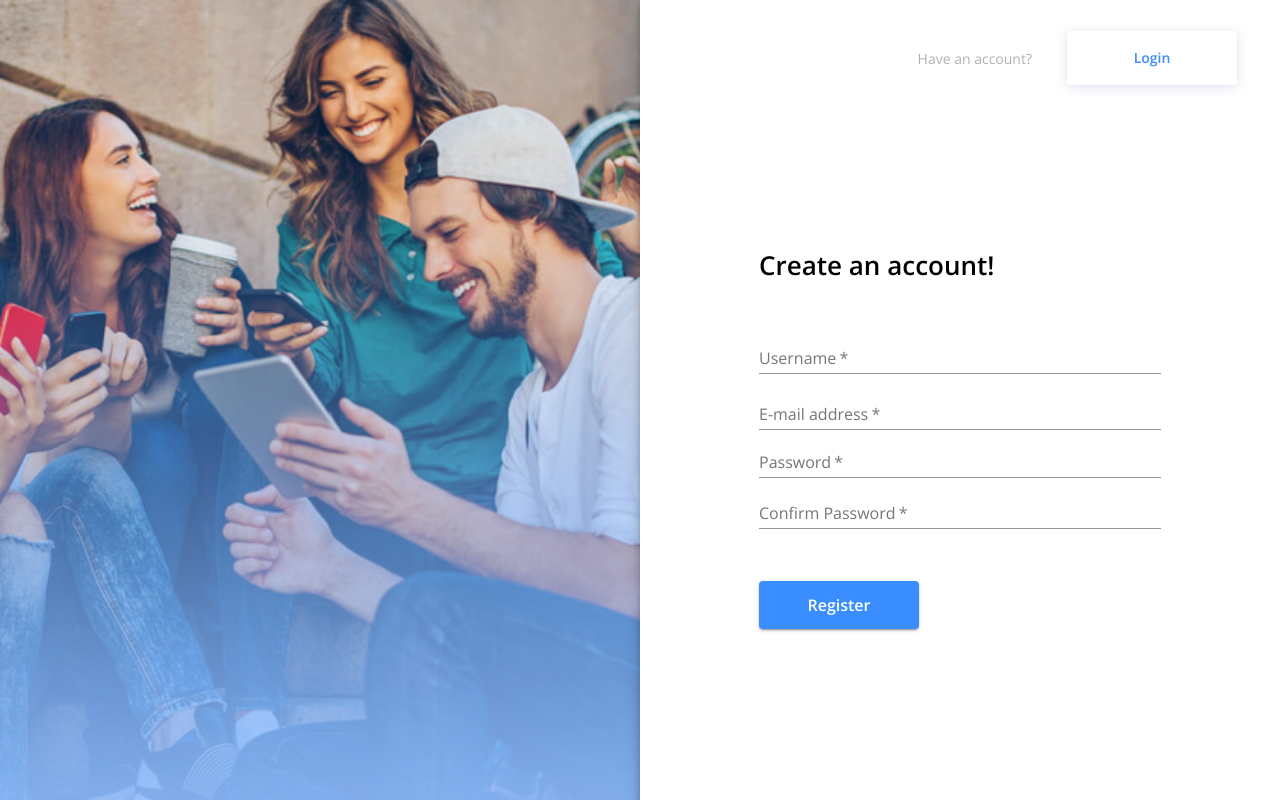
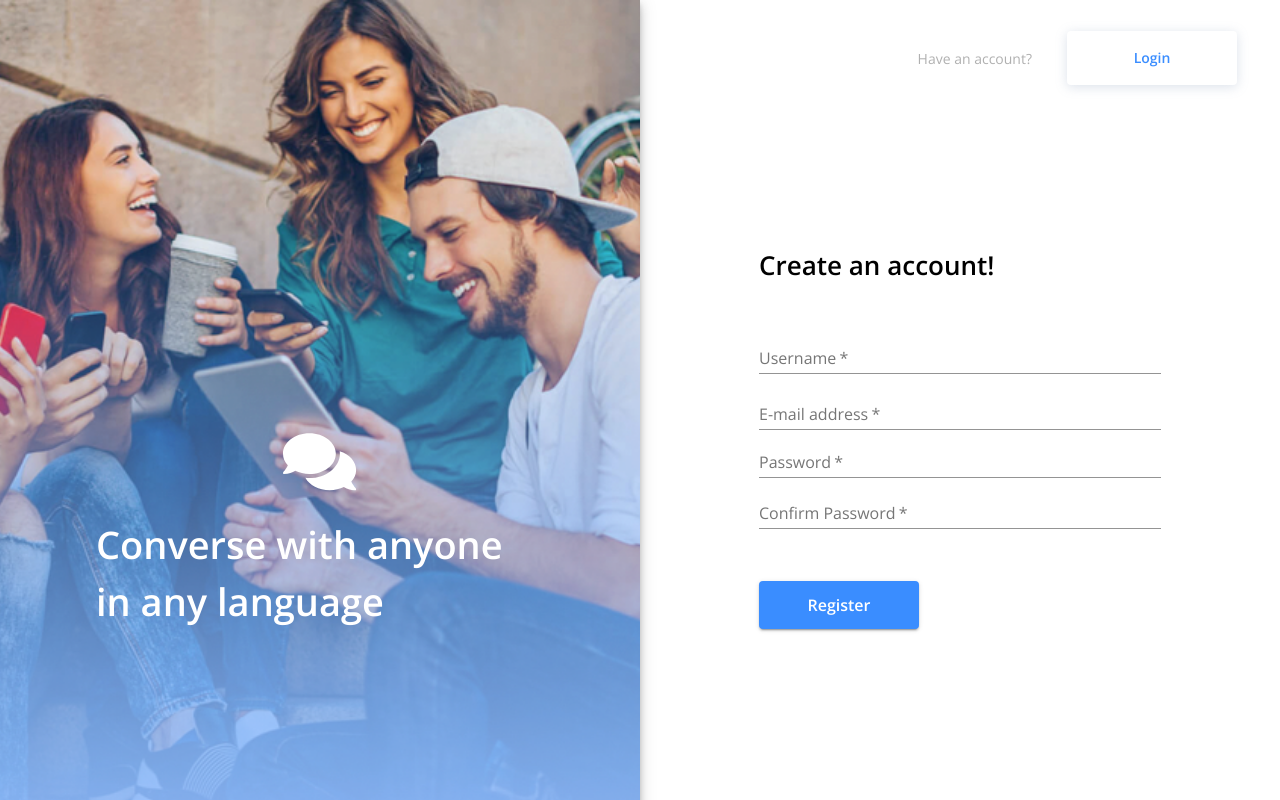
Before and after one commit to TawfiqKhan/messenger, a React (Create React App) app in the folder client/: page / in a window 1280 px wide. Shown: the top 800 px of the page. Built offline with nearby package versions, Linux system fonts and the light colour scheme; no server answers.

Commit message:
add overlay icon and text

```diff
--- a/client/package.json
+++ b/client/package.json
@@ -3,6 +3,9 @@
   "version": "0.1.0",
   "private": true,
   "dependencies": {
+    "@fortawesome/fontawesome-svg-core": "^1.2.35",
+    "@fortawesome/free-solid-svg-icons": "^5.15.3",
+    "@fortawesome/react-fontawesome": "^0.1.14",
     "@material-ui/core": "^4.11.0",
     "@material-ui/icons": "^4.11.2",
     "axios": "^0.21.0",
--- a/client/src/Login.js
+++ b/client/src/Login.js
@@ -4,6 +4,8 @@ import { connect } from "react-redux";
 import useStyles from "./useStyles";
 import CssBaseline from "@material-ui/core/CssBaseline";
 import Paper from "@material-ui/core/Paper";
+import { FontAwesomeIcon } from "@fortawesome/react-fontawesome";
+import { faComments } from "@fortawesome/free-solid-svg-icons";
 import {
   Grid,
   Box,
@@ -34,8 +36,21 @@ const Login = (props) => {
 
   return (
     <Grid container component="main" className={classes.root}>
-      <Grid item xs={12} sm={5} md={6} elevation={6} component={Paper} square>
+      <Grid
+        item
+        xs={12}
+        sm={5}
+        md={6}
+        elevation={6}
+        component={Paper}
+        square
+        className={classes.imageContainer}
+      >
         <img src={img} alt="" className={classes.introImage} />
+        <Typography className={classes.introText}>
+          <FontAwesomeIcon icon={faComments} />
+          Converse with anyone in any language
+        </Typography>
       </Grid>
       <CssBaseline />
       <Grid item xs={12} sm={7} md={6} elevation={6} component={Paper} square>
--- a/client/src/Signup.js
+++ b/client/src/Signup.js
@@ -4,6 +4,8 @@ import { connect } from "react-redux";
 import useStyles from "./useStyles";
 import CssBaseline from "@material-ui/core/CssBaseline";
 import Paper from "@material-ui/core/Paper";
+import { FontAwesomeIcon } from "@fortawesome/react-fontawesome";
+import { faComments } from "@fortawesome/free-solid-svg-icons";
 import {
   Grid,
   Box,
@@ -43,8 +45,21 @@ const Login = (props) => {
 
   return (
     <Grid container component="main" className={classes.root}>
-      <Grid item xs={12} sm={5} md={6} elevation={6} component={Paper} square>
+      <Grid
+        item
+        xs={12}
+        sm={5}
+        md={6}
+        elevation={6}
+        component={Paper}
+        square
+        className={classes.imageContainer}
+      >
         <img src={img} alt="" className={classes.introImage} />
+        <Typography className={classes.introText}>
+          <FontAwesomeIcon icon={faComments} />
+          Converse with anyone in any language
+        </Typography>
       </Grid>
       <CssBaseline />
       <Grid item xs={12} sm={7} md={6} elevation={6} component={Paper} square>
--- a/client/src/useStyles.js
+++ b/client/src/useStyles.js
@@ -16,10 +16,32 @@ const useStyles = makeStyles((theme) => ({
       justifyContent: "center",
     },
   },
+  imageContainer: {
+    position: "relative",
+  },
   introImage: {
     objectFit: "cover",
     height: "100%",
     width: "100%",
+  },
+
+  introText: {
+    position: "absolute",
+    zIndex: 100,
+    top: "50%",
+    left: "50%",
+    fontSize: 38,
+    width: "70%",
+    fontWeight: 700,
+    color: "#FFF",
+    transform: "translate(-50%,-50%)",
+    display: "flex",
+    flexDirection: "column",
+    alignItems: "center",
+    "& svg": {
+      fontSize: 65,
+      marginBottom: "5%",
+    },
   },
   welcome: {
     fontSize: 26,
```
Also changed, not shown: 1 other file (tests, documents, lock files or other folders).
